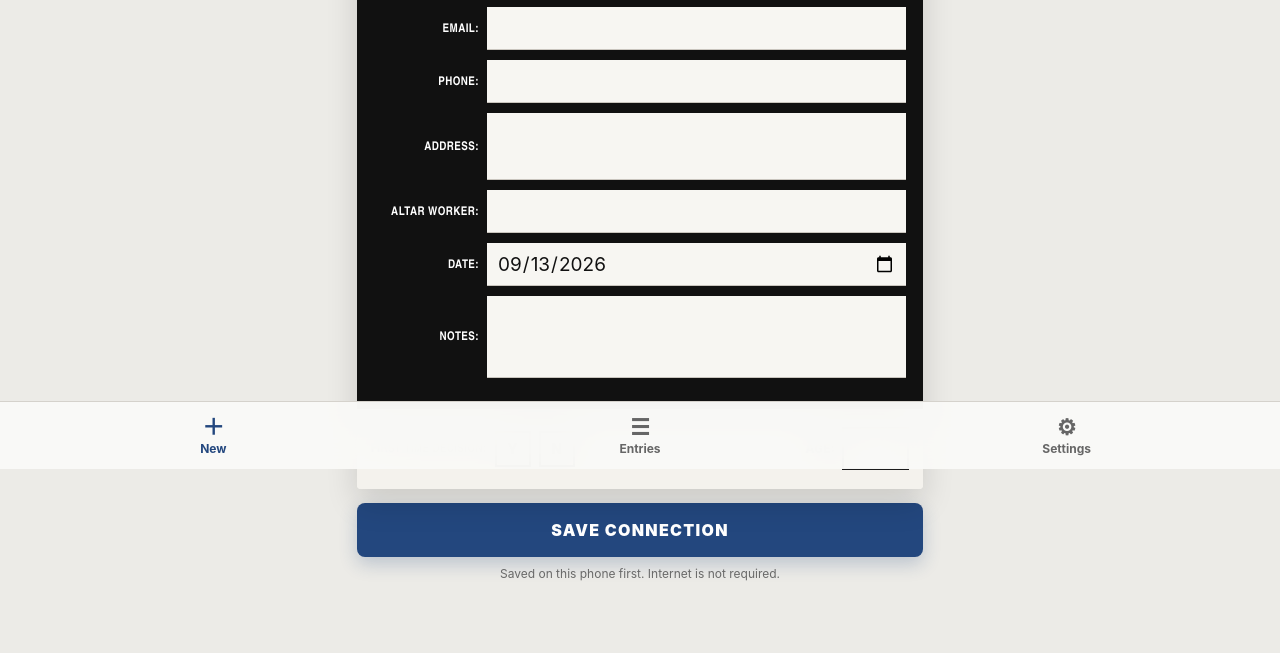
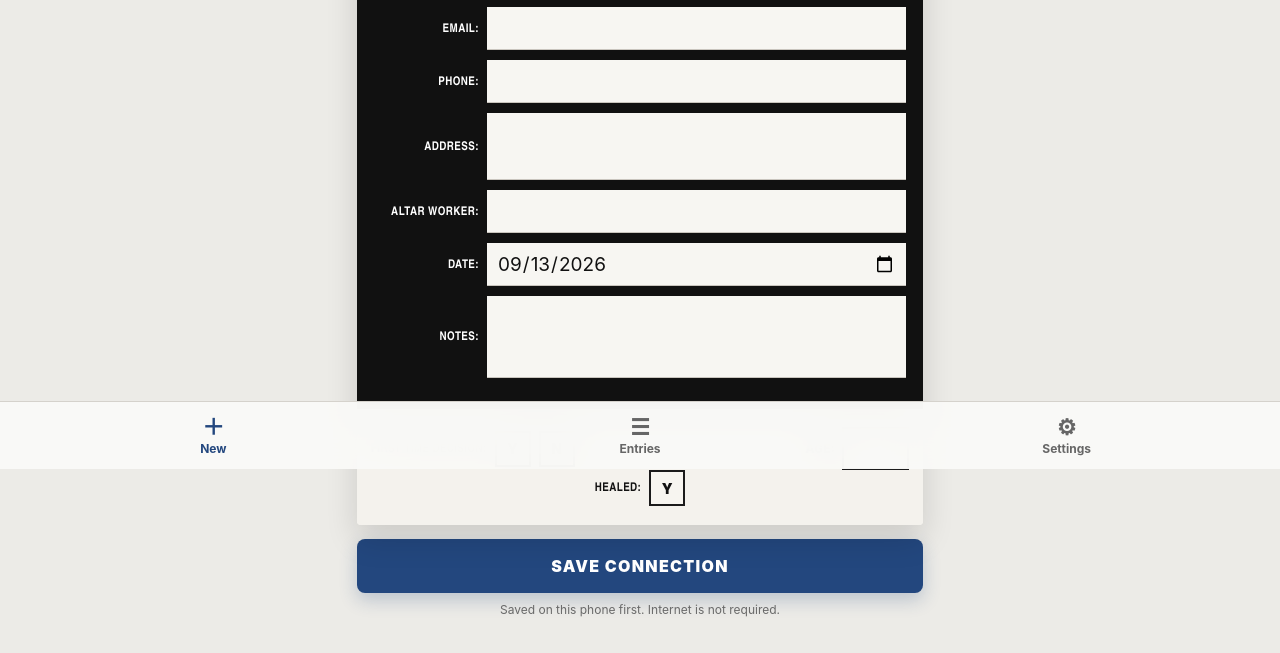
Before and after one commit to jhaago/PottersHouse-ConnectionCard, a plain HTML site: page index.html in a window 1280 px wide. Shown: the part 331-984 px from the top of the page. Drawn offline with Linux system fonts and the light colour scheme.

Commit message:
Add healed selection to connection card

```diff
--- a/index.html
+++ b/index.html
@@ -78,6 +78,10 @@
             <label class="decision-choice"><input type="radio" name="firstTimeDecision" value="No"><span>N</span></label>
             <label class="age-field"><span>AGE:</span><input id="age" type="number" inputmode="numeric" min="0" max="120" aria-label="Age"></label>
           </div>
+          <div class="decision-row healed-row">
+            <span class="decision-label">HEALED:</span>
+            <label class="decision-choice"><input id="healed" type="checkbox" value="Yes"><span>Y</span></label>
+          </div>
         </div>
       </form>
 
```
